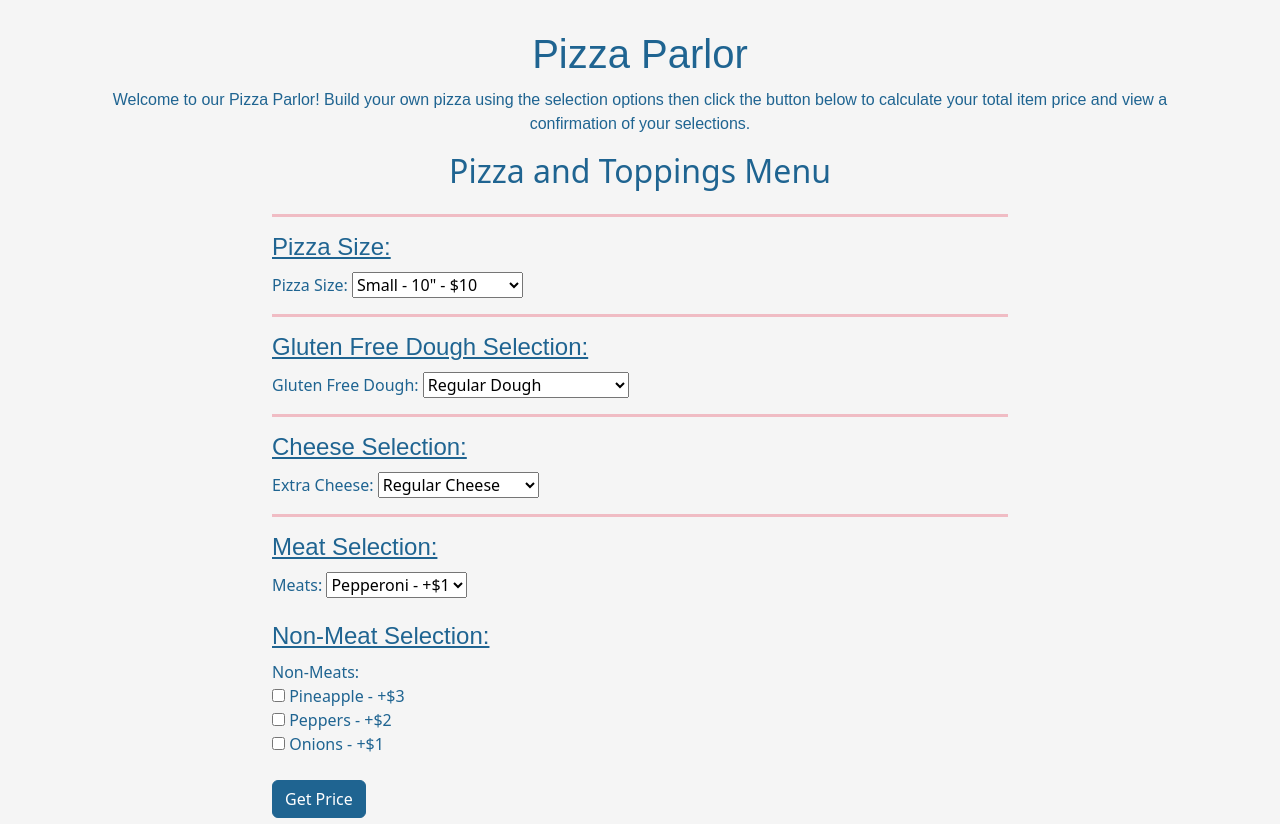
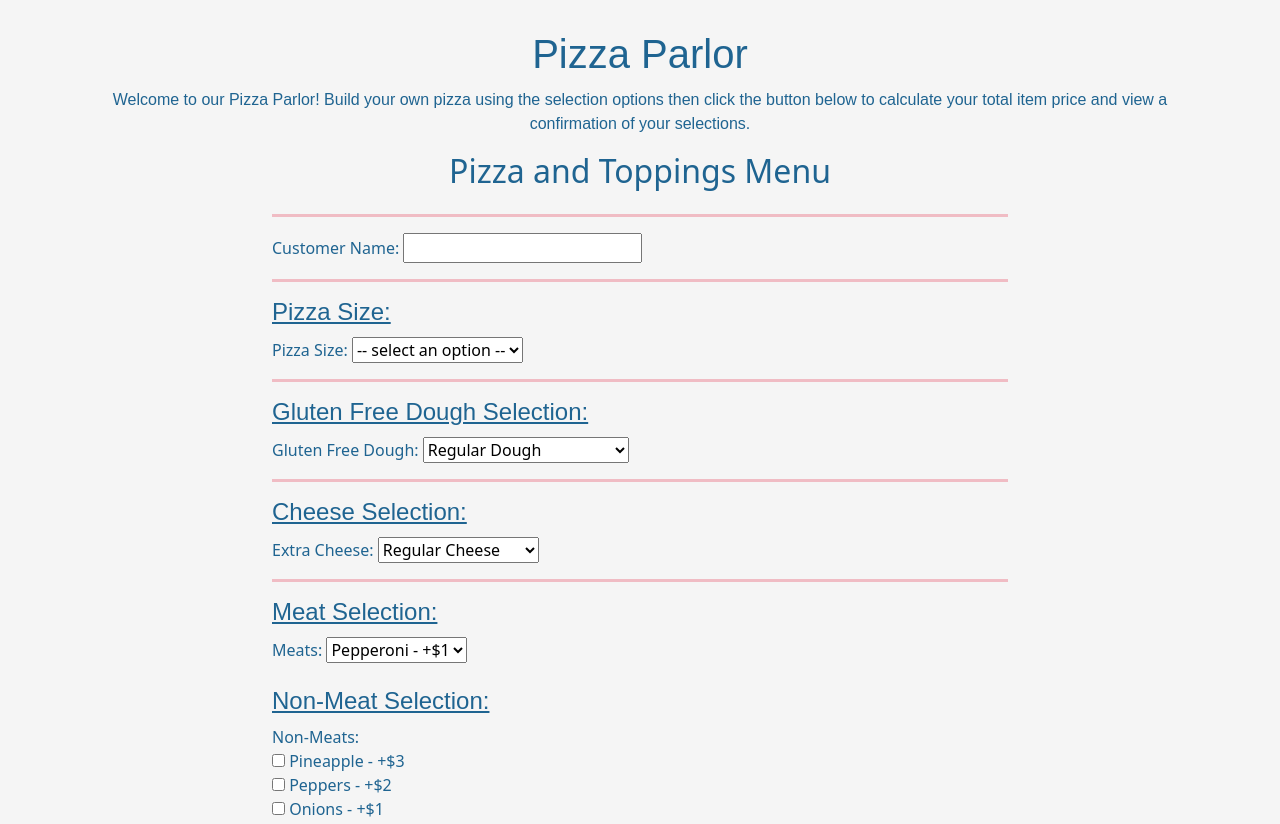
Before and after one commit to MarcusKyung/pizza-parlor, a plain HTML site: page index.html in a window 1280 px wide. Shown: the top 824 px of the page. Drawn offline with Linux system fonts and the light colour scheme.

Commit message:
add updates to README errors/bugs section

```diff
--- a/index.html
+++ b/index.html
@@ -19,11 +19,15 @@
       <div class="col-md-8 offset-md-2">
         <hr>
         <form id="pizza-options">
+          <label for="name">Customer Name:</label>
+          <input type="text" id="name" name="name">
+          <hr>
           <h4 class="menu-header1">Pizza Size:</h4>
           <p class="hidden" id="size-description">Select your pizza size. Choose from 10, 12, or 14 inches!</p>
           <div class="form-group">
             <label for="pizza-size">Pizza Size:</label>
               <select name="pizza-size" id="pizza-size">
+                <option disabled selected value> -- select an option -- </option>
                 <option value="Small" id="small">Small - 10" - $10</option>
                 <option value="Medium" id="medium">Medium - 12" - $12"</option>
                 <option value="Large" id="large">Large - 14" - $14</option>
@@ -85,6 +89,7 @@
         </div>
         <h2>Confirmation of Selections:</h2>
           <ul id="confirmation-ul" class="hidden">
+            <li id="nameConfirm"></li>
             <li id="sizeConfirm"></li>
             <li id="gfConfirm"></li>
             <li id="cheeseConfirm"></li>
```
Also changed, not shown: 1 other file.
